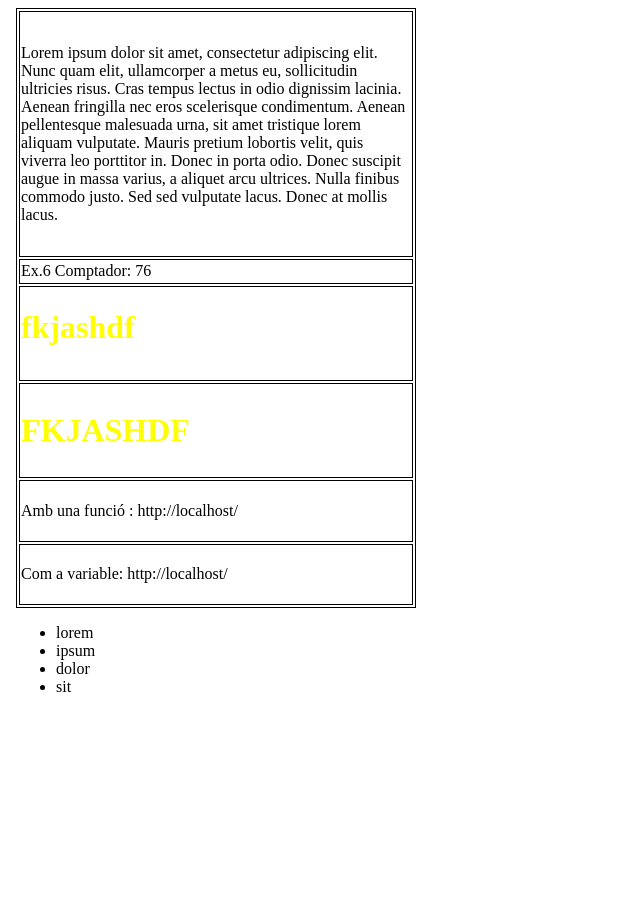
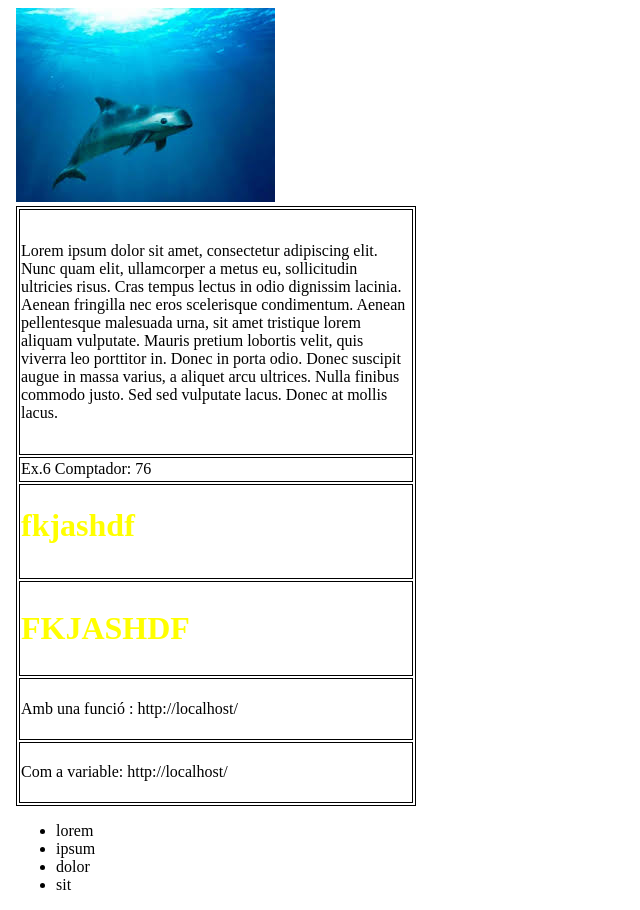
Before and after one commit to DAE94/Angular-DOM, an Angular app: page / in a window 1280 px wide. Shown: the whole page, without its empty margins (0-640 px from the left). Before the commit the page ends 800 px from the top, so only its background shows below. Built offline with nearby package versions, Linux system fonts and the light colour scheme.

Commit message:
Exercici 7

```diff
--- a/src/app/comp-a/comp-a.component.html
+++ b/src/app/comp-a/comp-a.component.html
@@ -1,5 +1,8 @@
-<body>
-<table >
+<body id="body">
+  <div>
+    <img id="image" [src]="" alt=""/>
+  </div>
+  <table>
     <tr>
       <td><p id="text6">Lorem ipsum dolor sit amet, consectetur adipiscing elit. Nunc quam elit, ullamcorper a metus eu, sollicitudin ultricies risus. Cras tempus lectus in odio dignissim lacinia. Aenean fringilla nec eros scelerisque condimentum. Aenean pellentesque malesuada urna, sit amet tristique lorem aliquam vulputate. Mauris pretium lobortis velit, quis viverra leo porttitor in. Donec in porta odio. Donec suscipit augue in massa varius, a aliquet arcu ultrices. Nulla finibus commodo justo. Sed sed vulputate lacus. Donec at mollis lacus.</p></td>
     </tr>
@@ -17,12 +20,10 @@
       <td><p>Com a variable: {{docUrl}}</p></td>
     </tr>
   </table>
-
   <ul>
     <li class="llista">lorem</li>
     <li class="llista">ipsum</li>
     <li class="llista">dolor</li>
     <li class="llista">sit</li>
   </ul>
-
 </body>
--- a/src/app/comp-a/comp-a.component.ts
+++ b/src/app/comp-a/comp-a.component.ts
@@ -2,7 +2,7 @@ import {Component, OnInit} from '@angular/core';
 import { CommonModule } from '@angular/common';
 
 // @ts-ignore
-import {changeSize, countWords, firstChar, yellowSubmarine} from '../funcions.js';
+import {changeBackground, changeSize, countWords, firstChar, yellowSubmarine} from '../funcions.js';
 @Component({
   selector: 'app-comp-a',
   standalone: true,
@@ -21,10 +21,11 @@ export class CompAComponent implements OnInit{
     this.toMayus();
     this.url();
 
+
     yellowSubmarine("h1");
     changeSize();
+    changeBackground ();
     // firstChar ();
-
   }
 
   toMayus(){
--- a/src/app/funcions.js
+++ b/src/app/funcions.js
@@ -30,8 +30,13 @@ export function changeSize() {
 //   }
 // }
 
-export function countWords(textID){
-  let array = document.getElementById(textID).innerText.split(' ')
-
+export function countWords(ID){
+  let array = document.getElementById(ID).innerText.split(' ')
   return array.length
 }
+
+export function changeBackground (){
+
+ let image = document.getElementById("image");
+ image.src = "../assets/vaquitaMarina.jpg";
+}
```
Also changed, not shown: src/assets/vaquitaMarina.jpg (added). Lines whose indentation alone changed are shown as unchanged.
